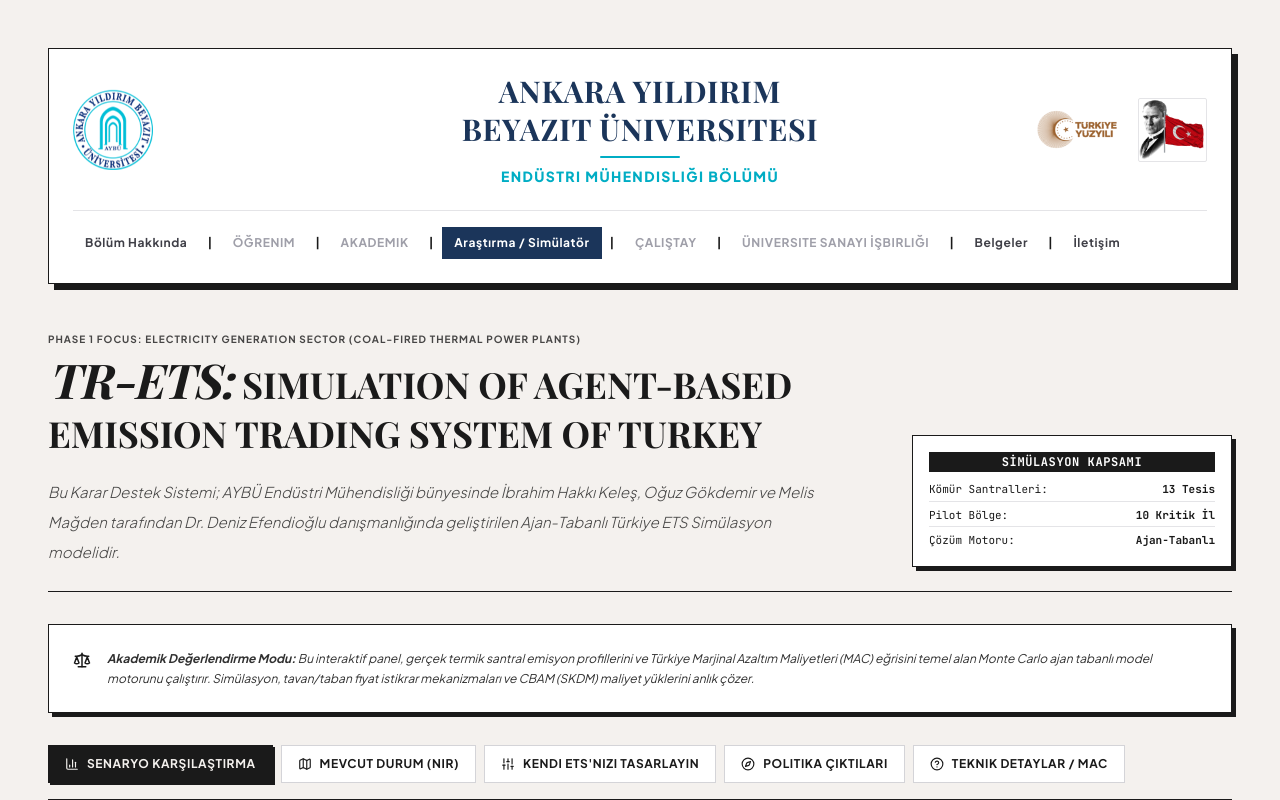
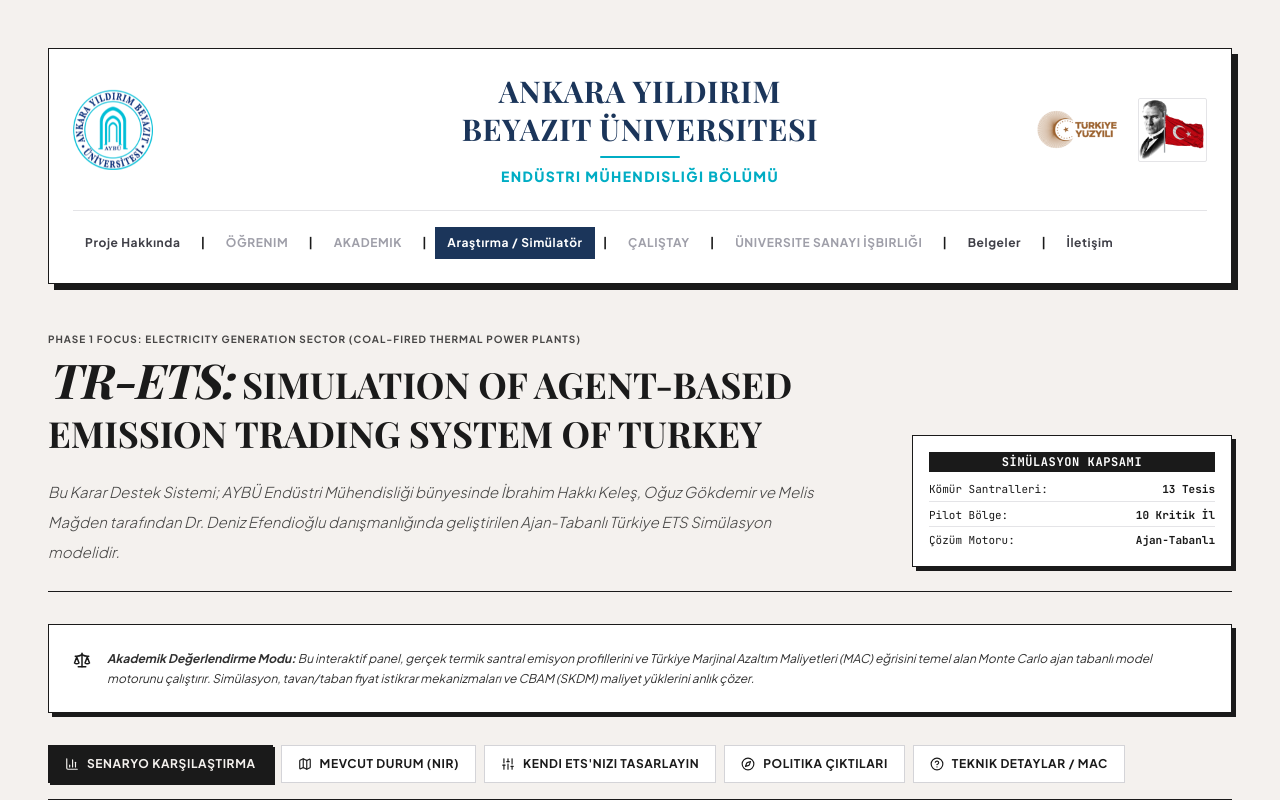
Before and after one commit to frydomesticus/tr-zero-web, a React (Vite) app: page / in a window 1280 px wide. Shown: the top 800 px of the page. Built offline with nearby package versions, Linux system fonts and the light colour scheme; a web font is replaced by a local one.

Commit message:
style: rename Bölüm Hakkında tab to Proje Hakkında

```diff
--- a/src/App.tsx
+++ b/src/App.tsx
@@ -720,7 +720,7 @@
               mainActiveTab === "hakkinda" ? "bg-[#1b355a] text-white" : "text-zinc-700 hover:text-[#00adc4]"
             }`}
           >
-            Bölüm Hakkında
+            Proje Hakkında
           </button>
           <span className="text-zinc-350 self-center">|</span>
           <span className="py-2 px-3 text-zinc-400 cursor-not-allowed select-none">Öğrenim</span>
```
